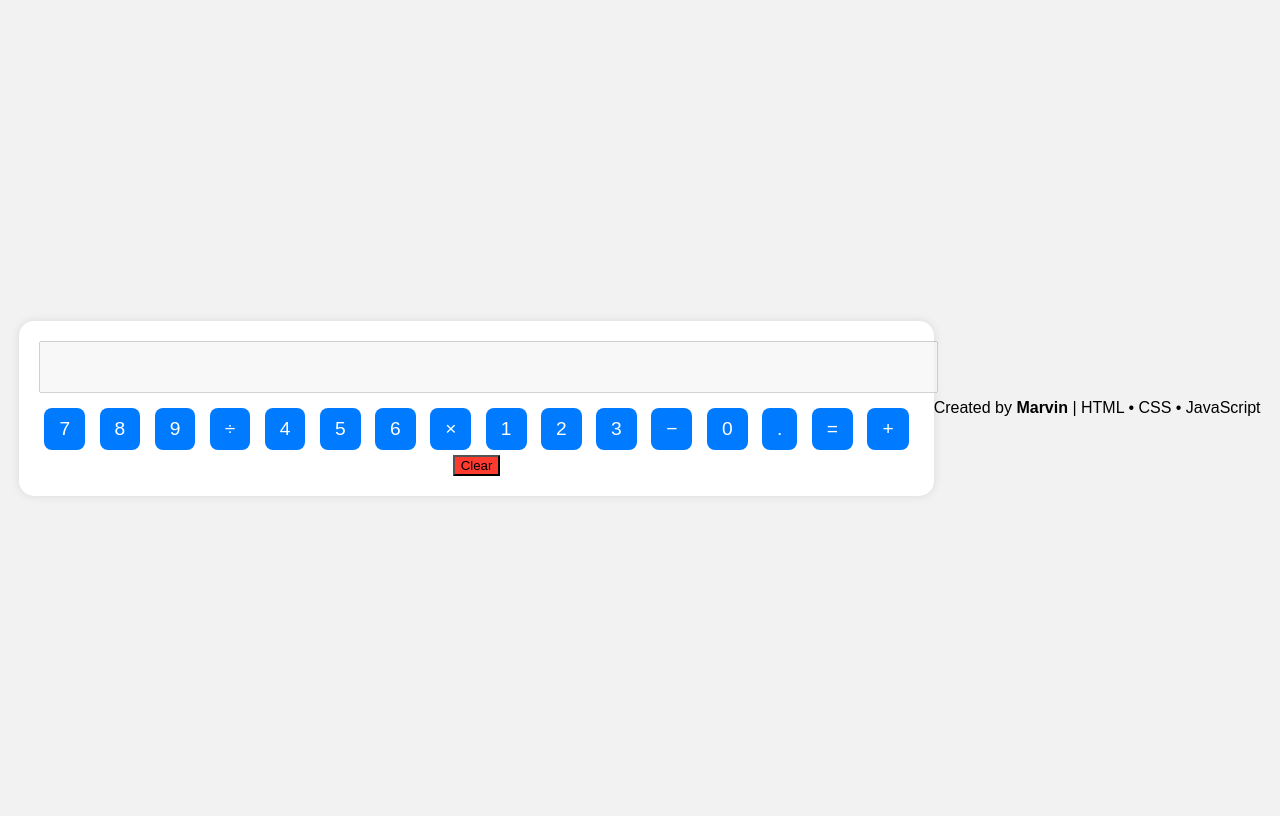
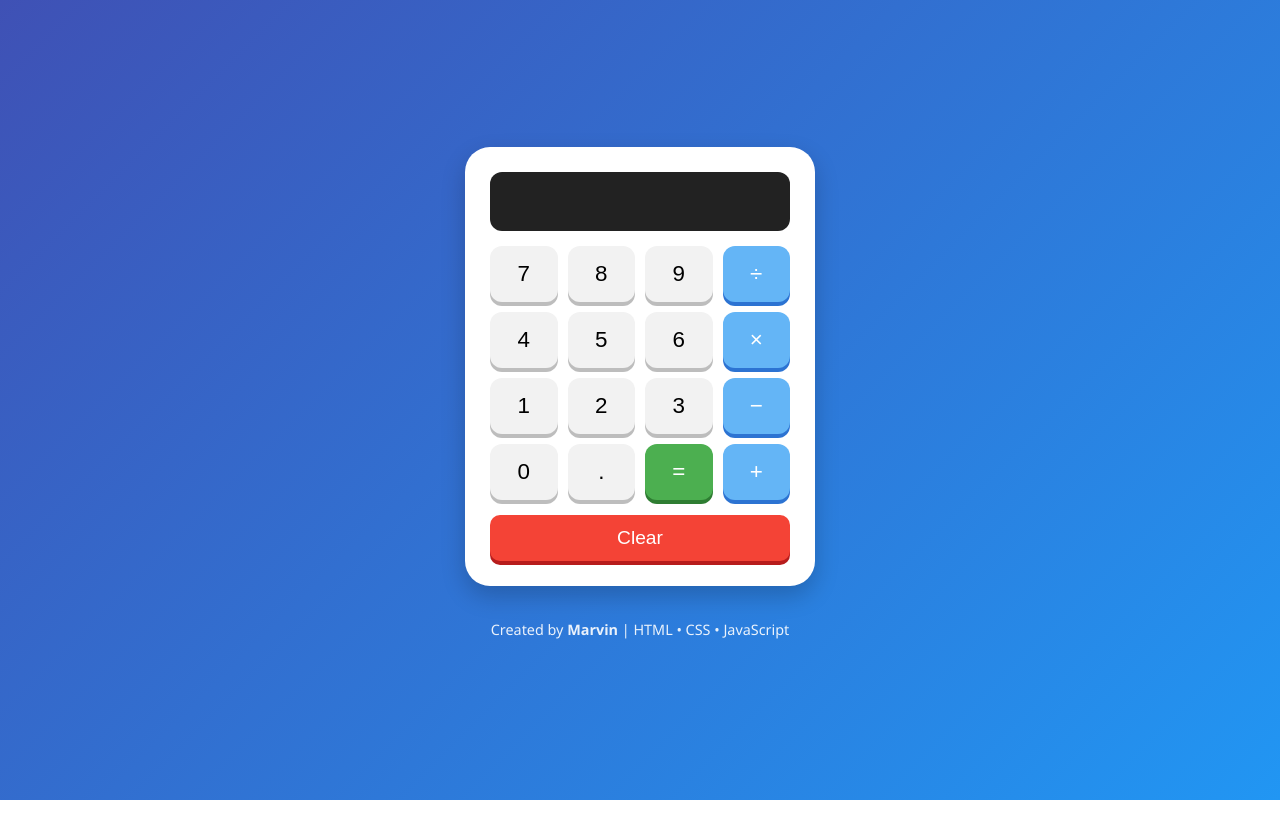
Before and after one commit to vinnivmvn/Calculator1, a plain HTML site: page index.html in a window 1280 px wide. Drawn offline with Linux system fonts and the light colour scheme.

Commit message:
Update style.css

```diff
--- a/style.css
+++ b/style.css
@@ -1,47 +1,97 @@
 body {
-  font-family: Arial, sans-serif;
-  background-color: #f2f2f2;
+  background: linear-gradient(135deg, #3f51b5, #2196f3);
+  font-family: "Segoe UI", Arial, sans-serif;
   display: flex;
+  flex-direction: column;
   justify-content: center;
   align-items: center;
   height: 100vh;
+  margin: 0;
 }
 
 .calculator {
-  background-color: white;
-  border-radius: 15px;
-  box-shadow: 0 0 10px rgba(0,0,0,0.1);
-  padding: 20px;
+  background: #ffffff;
+  border-radius: 25px;
+  padding: 25px;
+  box-shadow: 0 10px 25px rgba(0, 0, 0, 0.2);
+  width: 300px;
   text-align: center;
+}
+
+.display {
+  background-color: #222;
+  border-radius: 12px;
+  padding: 10px;
+  margin-bottom: 15px;
 }
 
 #display {
   width: 100%;
-  font-size: 1.5em;
-  margin-bottom: 10px;
-  padding: 10px;
+  font-size: 2em;
+  text-align: right;
+  border: none;
+  background: none;
+  color: #00ff91;
+  outline: none;
 }
 
-.buttons button {
-  font-size: 1.2em;
-  margin: 5px;
-  padding: 10px 15px;
-  border: none;
-  border-radius: 8px;
-  background-color: #007bff;
-  color: white;
-  cursor: pointer;
-  transition: 0.2s;
+.buttons {
+  display: grid;
+  grid-template-columns: repeat(4, 1fr);
+  gap: 10px;
 }
 
-.buttons button:hover {
-  background-color: #0056b3;
+button {
+  font-size: 1.4em;
+  padding: 15px;
+  border: none;
+  border-radius: 12px;
+  background-color: #f2f2f2;
+  cursor: pointer;
+  transition: all 0.2s ease-in-out;
+  box-shadow: 0 4px #bdbdbd;
+}
+
+button:active {
+  transform: translateY(2px);
+  box-shadow: 0 2px #bdbdbd;
+}
+
+button.operator {
+  background-color: #64b5f6;
+  color: white;
+  box-shadow: 0 4px #2c73d2;
+}
+button.operator:hover {
+  background-color: #42a5f5;
+}
+
+button.equal {
+  background-color: #4caf50;
+  color: white;
+  box-shadow: 0 4px #2e7d32;
+}
+button.equal:hover {
+  background-color: #43a047;
 }
 
 button.clear {
-  background-color: #ff3b30;
+  width: 100%;
+  margin-top: 15px;
+  font-size: 1.2em;
+  padding: 12px;
+  background-color: #f44336;
+  color: white;
+  border-radius: 10px;
+  box-shadow: 0 4px #b71c1c;
+}
+button.clear:hover {
+  background-color: #e53935;
 }
 
-button.clear:hover {
-  background-color: #d63027;
+footer {
+  color: white;
+  margin-top: 20px;
+  font-size: 0.9em;
+  opacity: 0.9;
 }
```
